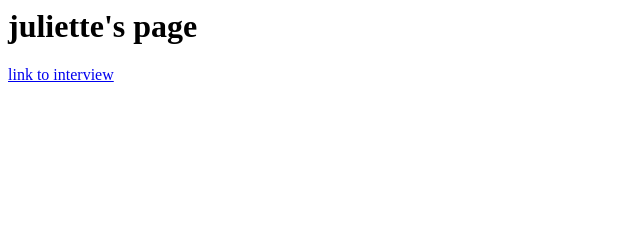
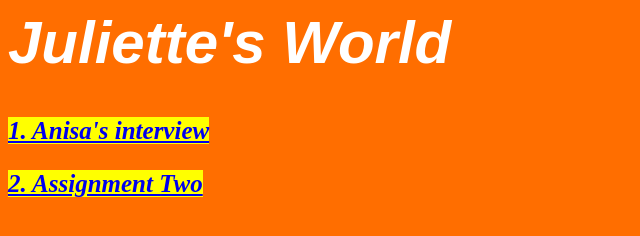
Before and after one commit to juliettevasquez/juliettevasquez.github.io, a plain HTML site: page index.html in a window 1280 px wide. Shown: the whole page, without its empty margins (0-640 px from the left). Drawn offline with Linux system fonts and the light colour scheme.

Commit message:
Adding index file

```diff
--- a/index.html
+++ b/index.html
@@ -1,10 +1,36 @@
 <html>
 	<head>
 		<title>Hello, world.</title>
+		<style>
+            body {
+                background-color: #ff6e00;
+            }
+            span {
+            	color: white;
+            	font-size: 25px;
+            	background-color:yellow;
+
+
+            }
+            h1 {
+            	font-size: 60;
+            	font-family: Arial;
+
+
+            }
+        </style>
 	</head>
 
 	<body>
-		<h1>juliette's page</h1>
-		<a href="partner.html">link to interview</a>
+		<em style="color: white; background-color: #ff6e00;">
+		<h1>Juliette's World</h1>
+		<span><strong>
+		<a href="partner.html">1. Anisa's interview</a></strong>
+	<strong>	<p>
+	<span>	<a href="assignment.html">
+		2. Assignment Two
+		</a></p>
+		</strong></span>
+
 	</body>
 </html>
```
Also changed, not shown: assignment.html (added, +14 -0 lines), page4.html (added, +4 -0 lines), partner.html (+18 -3 lines), 1 other file.
